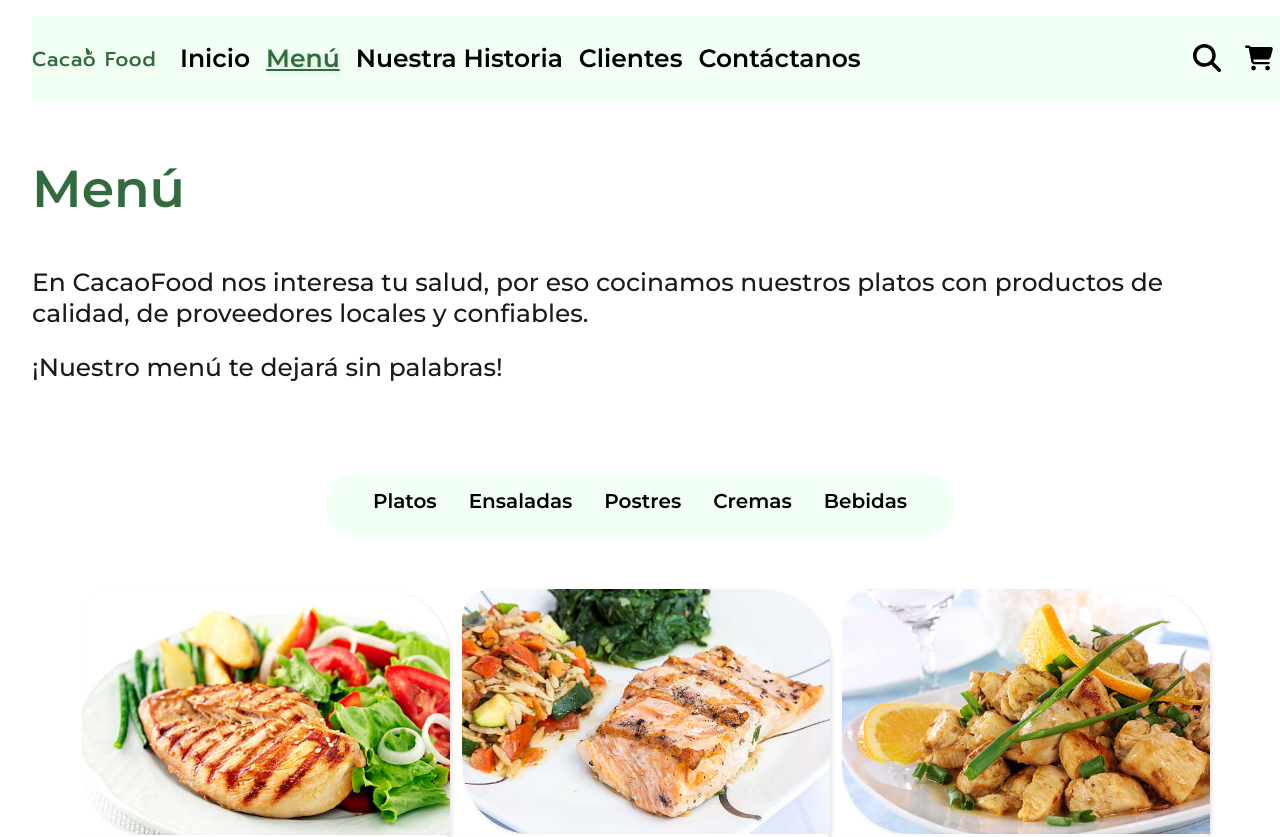
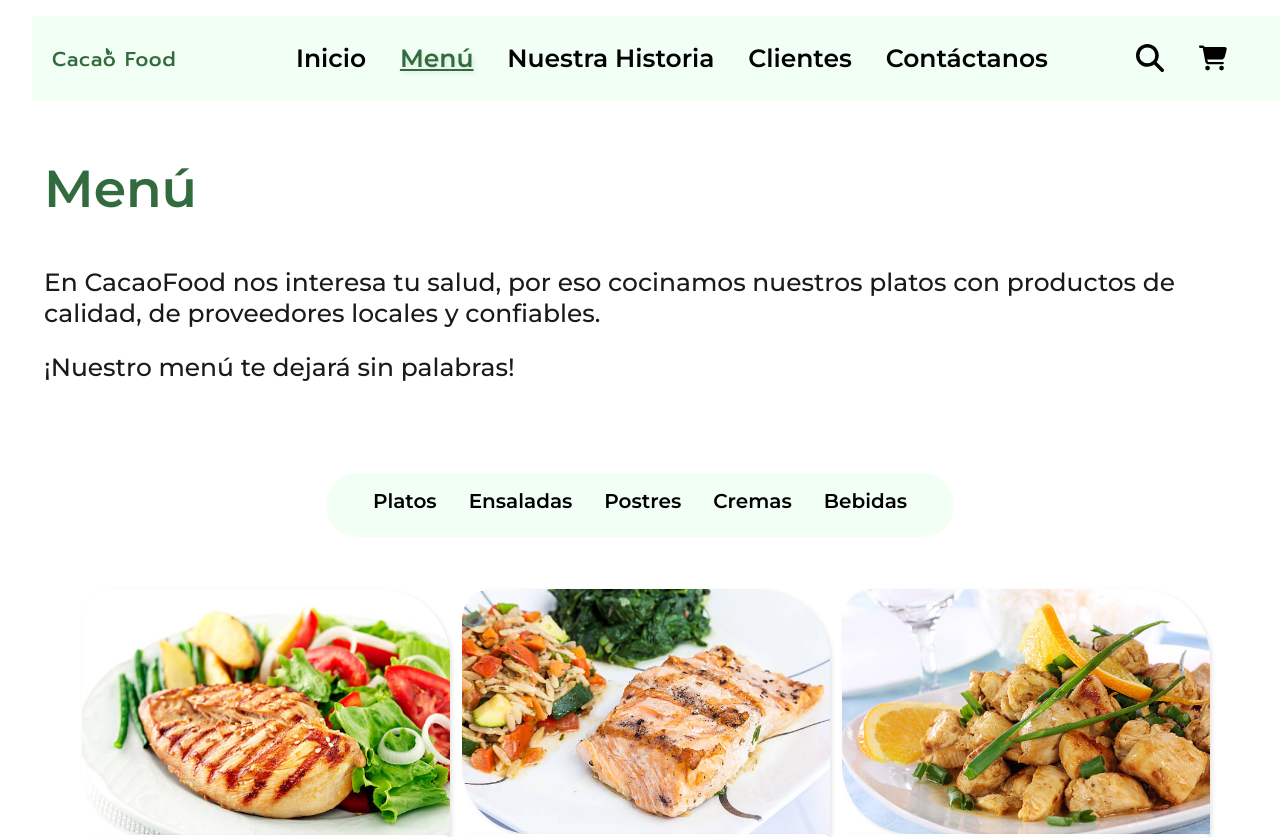
Before and after one commit to pabloencina/Cacao-Food, a React (Create React App) app: page /menu in a window 1280 px wide. Shown: the top 837 px of the page. Built offline with nearby package versions, Linux system fonts and the light colour scheme; what google-maps-react would draw is missing.

Commit message:
Se distribuyen los botones del Navbar

```diff
--- a/src/Components/Menu/Menu.jsx
+++ b/src/Components/Menu/Menu.jsx
@@ -1,11 +1,11 @@
-import { Col, Row } from "react-bootstrap";
+import { Col, Container, Row } from "react-bootstrap";
 import CardMenu from "./CardMenu";
 import dataMenu from "../../Data/dataMenu";
 import MenuSections from "./MenuSections";
 
 function Menu() {
   return (
-    <div>
+    <Container fluid>
       <div className="menu__container_title">
         <h1 className="menu__title">Menú</h1>
       </div>
@@ -33,7 +33,7 @@ function Menu() {
           })}
         </Row>
       </div>
-    </div>
+    </Container>
   );
 }
 
--- a/src/Components/Navbar/Navbar.jsx
+++ b/src/Components/Navbar/Navbar.jsx
@@ -8,18 +8,9 @@ import { Link, NavLink } from "react-router-dom";
 import { FontAwesomeIcon } from "@fortawesome/react-fontawesome";
 import { faCartShopping } from "@fortawesome/free-solid-svg-icons";
 import logoCacaoFood from "../../Images/Logo/Logo/Group 2logo2Cacao.png";
+import { Container } from "react-bootstrap";
 
 function NavbarComponent() {
-  //const [searchResults, setSearchResults] = useState([]);
-
-  // const handleSearch = (query) => {
-  //   console.log(query);
-  //   dataMenu.filter((menu) =>
-  //     menu.name.toLowerCase().includes(query.toLowerCase())
-  //   );
-
-  //   setSearchResults(dataMenu);
-  // };
   return (
     <Navbar collapseOnSelect expand="lg">
       <Navbar.Brand
@@ -73,19 +64,16 @@ function NavbarComponent() {
             Contáctanos
           </NavLink>
         </Nav>
-        <Nav>
-          <div className="navbar__container_icons_buttons">
-            <Link href="">
+
+        <Container className="navbar__container_icons_buttons">
           <div
             style={{
               display: "flex",
-                  justifyContent: "center",
+              marginLeft: "40px",
             }}
           >
             <Search />
-                {/* {searchResults.map((menu) => (
-                  <div key={menu.id}>{menu.name}</div>
-                ))} */}
+
             <Link>
               <div className="navbar__shoppingCart">
                 <FontAwesomeIcon
@@ -96,17 +84,11 @@ function NavbarComponent() {
               </div>
             </Link>
           </div>
-            </Link>
 
-            <Link
-              className="navbar__mi_perfil"
-              to={"/mi-perfil"}
-              href="/mi-perfil"
-            >
+          <Link className="navbar__mi_perfil" to={"/"} href="/">
             Mi Perfil
           </Link>
-          </div>
-        </Nav>
+        </Container>
       </Navbar.Collapse>
     </Navbar>
   );
--- a/src/Components/Navbar/Search.jsx
+++ b/src/Components/Navbar/Search.jsx
@@ -1,51 +1,19 @@
 //import React, { useState } from "react";
-import { Button, Container } from "react-bootstrap";
+import { Container } from "react-bootstrap";
 import { FontAwesomeIcon } from "@fortawesome/react-fontawesome";
 import { faMagnifyingGlass } from "@fortawesome/free-solid-svg-icons";
+import { Link } from "react-router-dom";
 
-const Search = ({ onSearch }) => {
-  // const [showInput, setShowInput] = useState(false);
-  // const [inputValue, setInputValue] = useState("");
-
-  // const handleOnClick = (e) => {
-  //   setShowInput(!showInput);
-  // };
-
-  // const handleInputChange = (e) => {
-  //   console.log(e.target.value);
-  //   setInputValue(e.target.value);
-  // };
-
-  // const handleSubmit = (e) => {
-  //   e.preventDefault();
-  //   onSearch(inputValue);
-  //   console.log("hola");
-  // };
-
+const Search = () => {
   return (
     <Container>
-      <div className="search__container">
-        <Button
-          //onClick={handleOnClick}
-          className="search__button"
-        >
-          <FontAwesomeIcon
-            icon={faMagnifyingGlass}
-            className="navbar__search"
-            title="Búsqueda"
-          />
-        </Button>
-        {/* {showInput && (
-          <Form.Control
-            onSubmit={handleSubmit}
-            className="search__input"
-            type="text"
-            value={inputValue}
-            onChange={handleInputChange}
-            placeholder="Buscar menú"
-          />
-        )} */}
-      </div>
+      <Link className="search__button">
+        <FontAwesomeIcon
+          icon={faMagnifyingGlass}
+          className="navbar__search"
+          title="Búsqueda"
+        />
+      </Link>
     </Container>
   );
 };
--- a/src/Styles/pages/_navbar.scss
+++ b/src/Styles/pages/_navbar.scss
@@ -2,13 +2,18 @@
         background-color: $colorFondoSecundario;
         width: 90rem;
         height: 5.30rem;
-
-  &__container_button{
-    height: 2rem;
-    display: flex;
+    &__container_logo{
+        margin-left: 20px;
+    }
+    &__container_button{
+    //height: 2rem;
+   display: flex;
+   justify-content: space-between;
+   margin-left: 6rem;
+    width: 60%;
   }
     &__search{
-        margin-left: 300px;
+        //margin-left: 300px;
         width: 1.75rem;
         height: 1.75rem;
         color: black;
@@ -22,12 +27,14 @@
     &__container_icons_buttons{
         display: flex;
         align-items: center;
-        justify-content: space-between;
-        width: 100%
+       justify-content: space-between;
+        width: 30%;
+        //background-color: aqua
     };
     &__shoppingCart{
         width: 1.75rem;
         height: 1.75rem;
+        margin-left: 15px;
         display: flex;
         justify-content: center;
         align-items: center;
@@ -78,24 +85,16 @@
 }
 
 .search{
-    &__container{
-        display: flex;
-        justify-content: end;
-        //width: 24rem;
 
-    };
     &__button{
         background-color: inherit;
+        //width: 150px;
         border: none;
         &:hover{
             color:$colorTerciario;
             background-color: inherit;
         }
     }
-    &__input{
-               // width: 10rem;
-                text-decoration: none;
-            }
 }
 
 .menuBurger{
```
Lines whose indentation alone changed are shown as unchanged.
